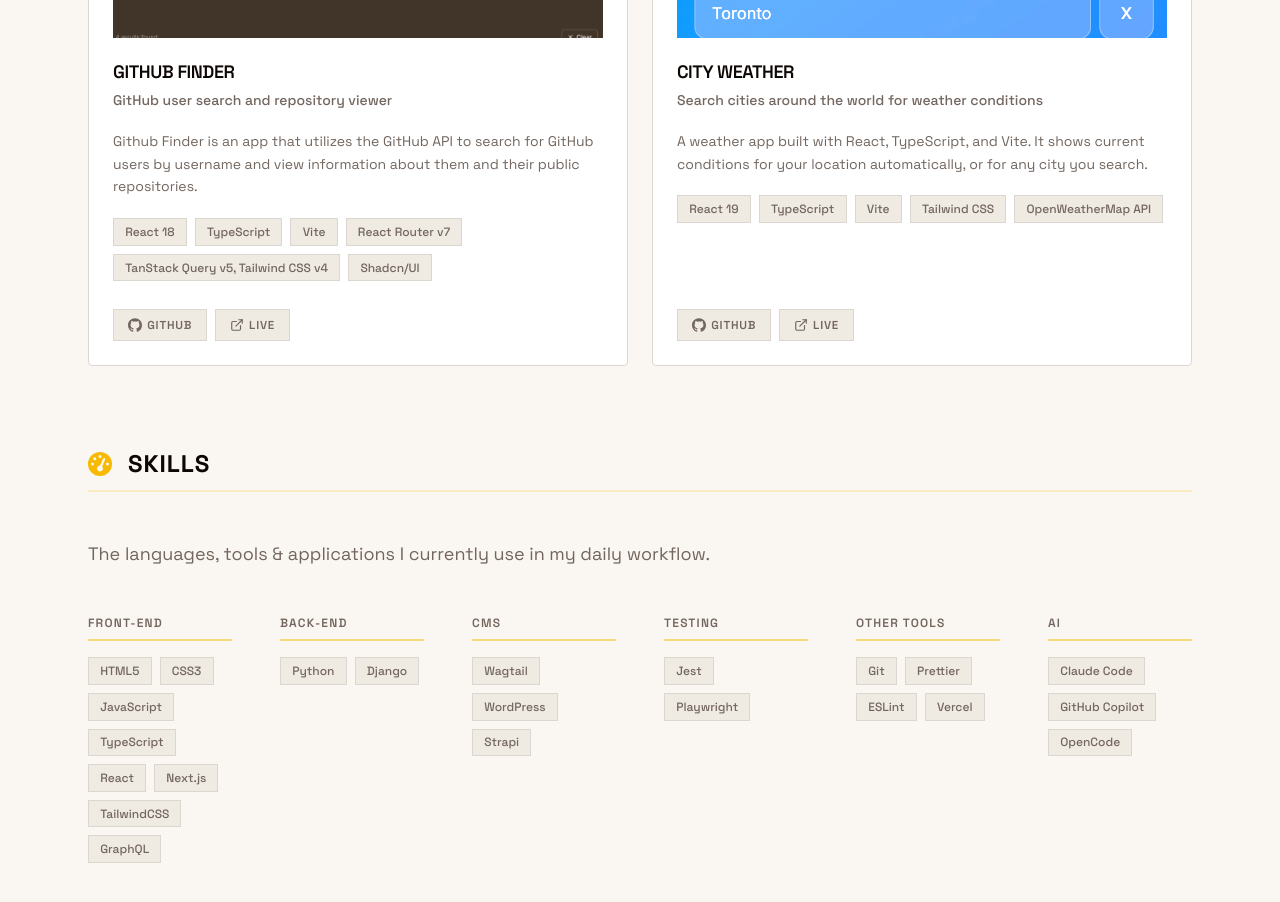
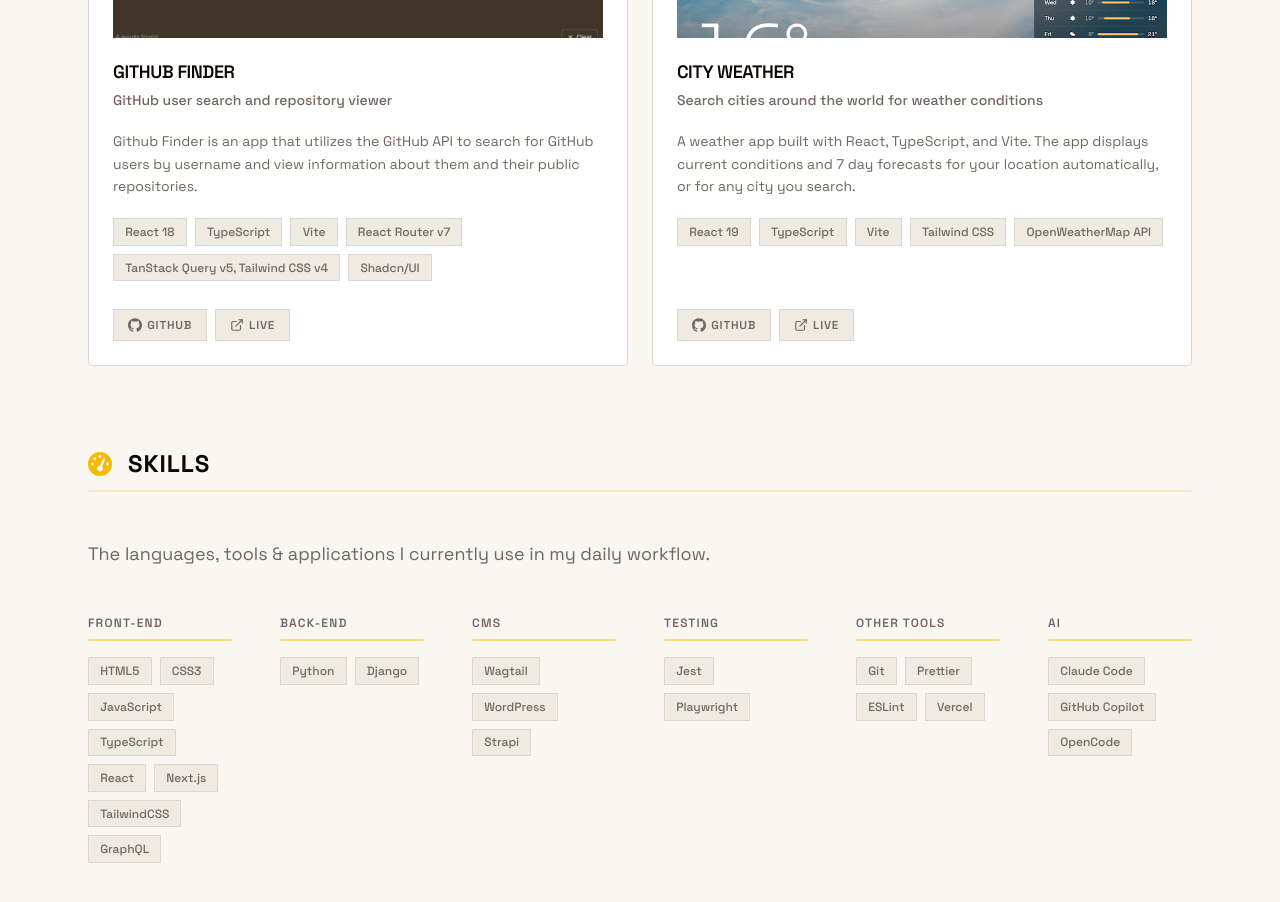
Before and after one commit to bill742/bill742.github.io, a Next.js app: page / in a window 1280 px wide. Shown: the part 2000-2902 px from the top of the page. Built offline with nearby package versions, Linux system fonts and the light colour scheme; no server answers.

Commit message:
Update City Weather screenshot and description.

```diff
--- a/src/data/portfolio.ts
+++ b/src/data/portfolio.ts
@@ -35,7 +35,7 @@ export const portfolioData = [
   },
   {
     content:
-      "A weather app built with React, TypeScript, and Vite. It shows current conditions for your location automatically, or for any city you search.",
+      "A weather app built with React, TypeScript, and Vite. The app displays current conditions and 7 day forecasts for your location automatically, or for any city you search.",
     demoLink: "https://weather-app-lake-phi-87.vercel.app/",
     description: "Search cities around the world for weather conditions",
     githubLink: "weather-app",
```
Also changed, not shown: public/images/projects/city-weather.png.
